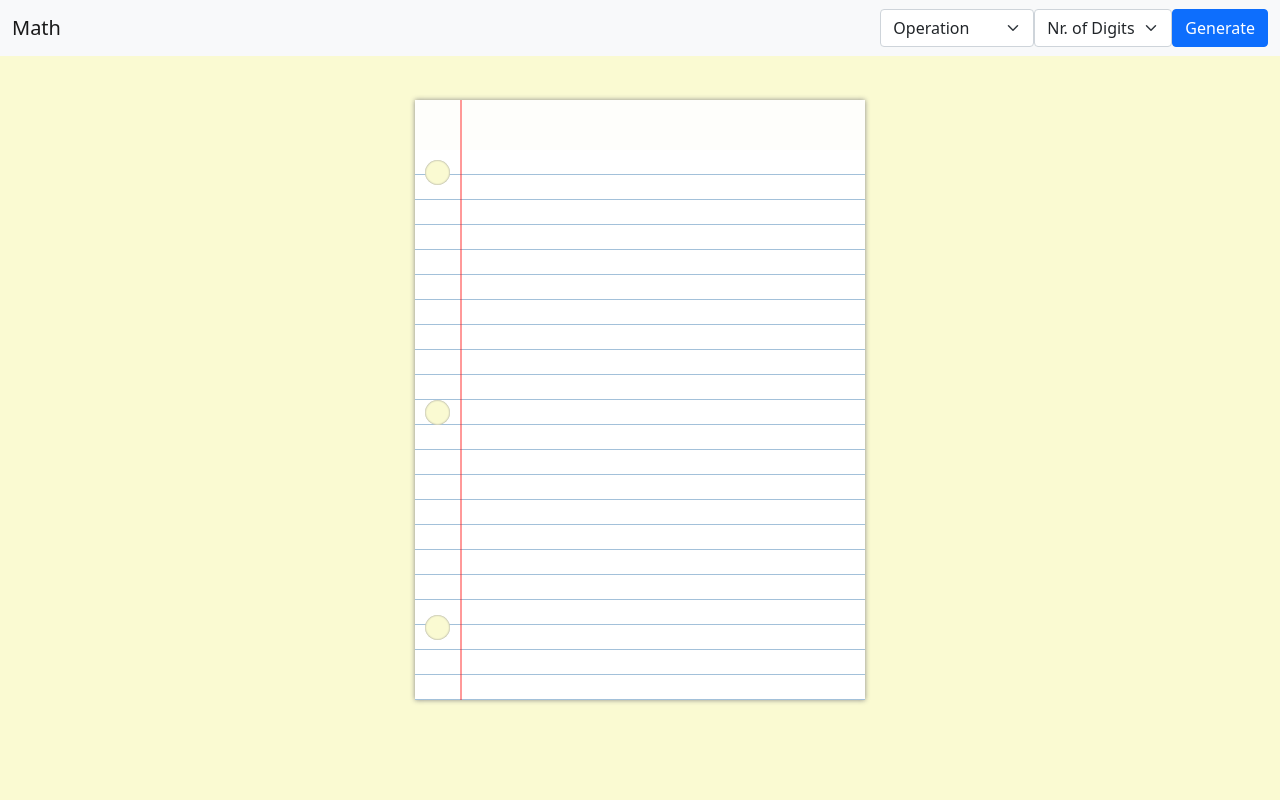
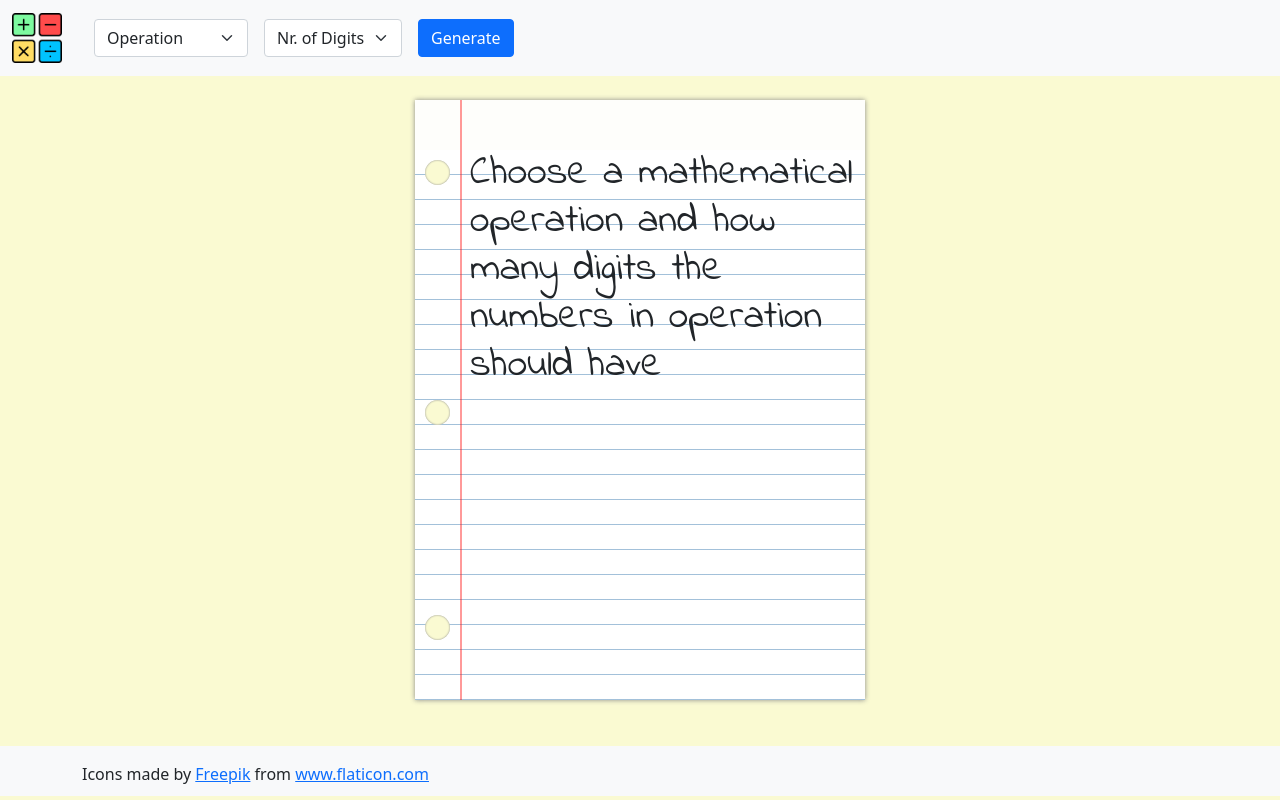
Before and after one commit to igorkosta/primary-school-math, a website built with Vite: page index.html in a window 1280 px wide. Built offline with nearby package versions, Linux system fonts and the light colour scheme.

Commit message:
added icon and a footer

```diff
--- a/index.html
+++ b/index.html
@@ -10,10 +10,13 @@
     <div class="menu">
       <nav class="navbar navbar-expand-lg navbar-light bg-light">
         <div class="container-fluid">
-          <a class="navbar-brand" href="#">Math</a>
-          <div id="navbarNav">
+          <a class="navbar-brand" href="#"><img src="./operations.png" width="50" /></a>
+          <button class="navbar-toggler" type="button" data-bs-toggle="collapse" data-bs-target="#navbarSupportedContent" aria-controls="navbarSupportedContent" aria-expanded="false" aria-label="Toggle navigation">
+            <span class="navbar-toggler-icon"></span>
+          </button>
+          <div class="collapse navbar-collapse" id="navbarNav">
             <ul class="navbar-nav">
-              <li class="nav-item">
+              <li class="nav-item mx-3">
                 <select
                   id="operation"
                   class="form-select"
@@ -39,7 +42,7 @@
               </li>
               <li class="nav-item">
                 <button
-                  class="btn btn-primary"
+                  class="btn btn-primary mx-3"
                   onClick="showValues()"
                 >Generate</button>
               </li>
@@ -48,21 +51,29 @@
         </div>
       </nav>
     </div>
+    <div class="content">
       <div class="paper">
         <div class="lines">
           <div id="equations" class="text">
+            <h1>Choose a mathematical operation and how many digits the numbers in operation should have</h1>
           </div>
         </div>
         <div class="holes hole-top"></div>
         <div class="holes hole-middle"></div>
         <div class="holes hole-bottom"></div>
       </div>
+    </div>
+    <footer class="footer mt-auto py-3 bg-light">
+      <div class="container">
+        <div>Icons made by <a href="https://www.freepik.com" title="Freepik">Freepik</a> from <a href="https://www.flaticon.com/" title="Flaticon">www.flaticon.com</a></div>
+      </div>
+    </footer>
     <script type="text/javascript">
       function showValues() {
         const operation = document.getElementById('operation').value
         const digits = document.getElementById('digits').value
         const exercise = (operation, digits) => {
-          const n = 10 * digits;
+          const n = Math.pow(10, digits);
           const number = () => Math.floor(Math.random() * n);
           return `<li>${number()} ${operation} ${number()} = </li>`
         }
--- a/styles.css
+++ b/styles.css
@@ -3,6 +3,9 @@ body {
   margin: 0;
   padding: 0;
   background: lightgoldenrodyellow;
+}
+.content {
+  min-height: calc(100vh - 130px);
 }
 .paper {
   position: absolute;
@@ -57,3 +60,7 @@ body {
 .hole-bottom {
   bottom: 10%;
 }
+footer {
+  height: 50px;
+  margin-top: -50px;
+}
```
Also changed, not shown: operations.png (added). Lines whose indentation alone changed are shown as unchanged.
